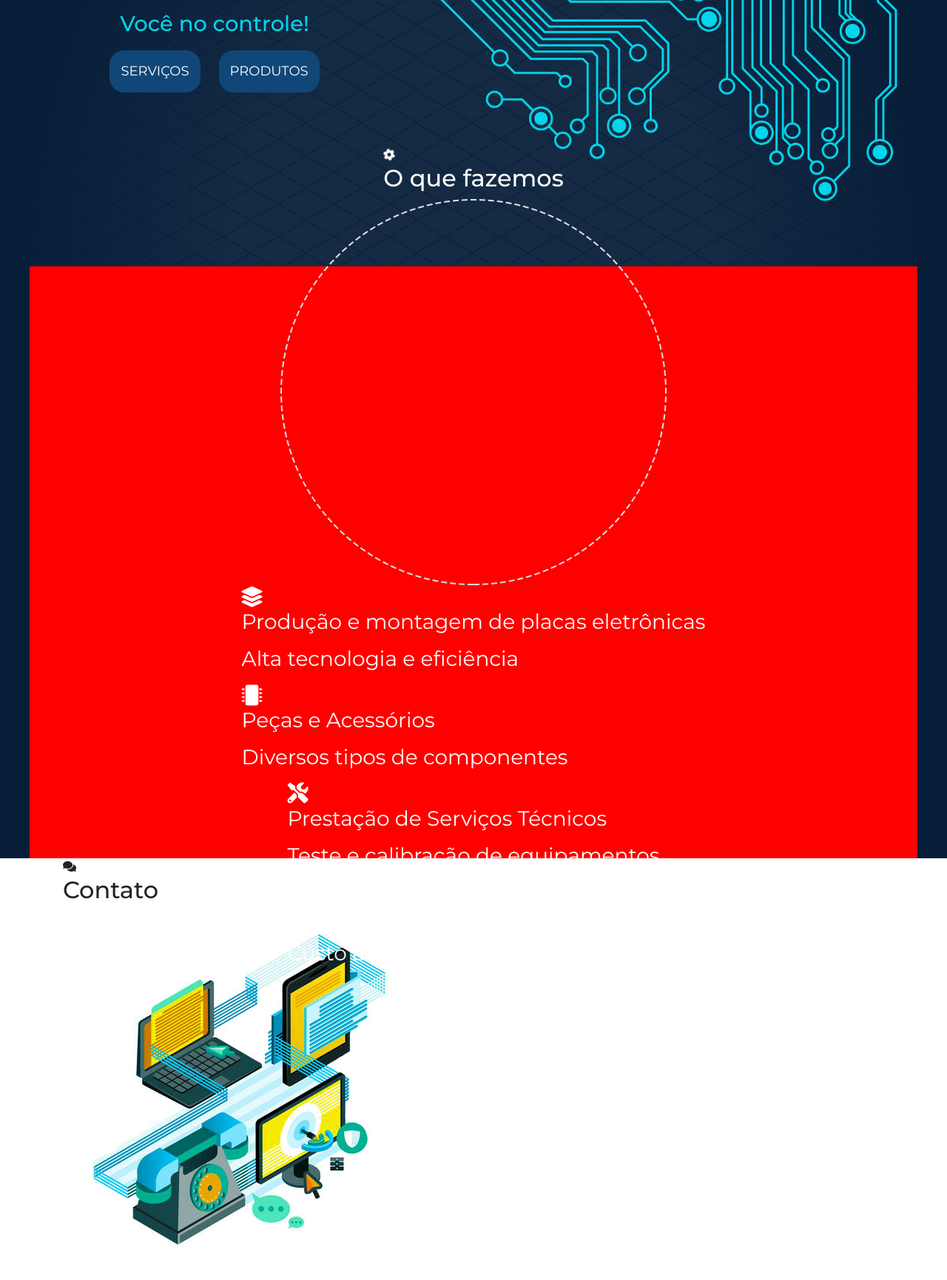
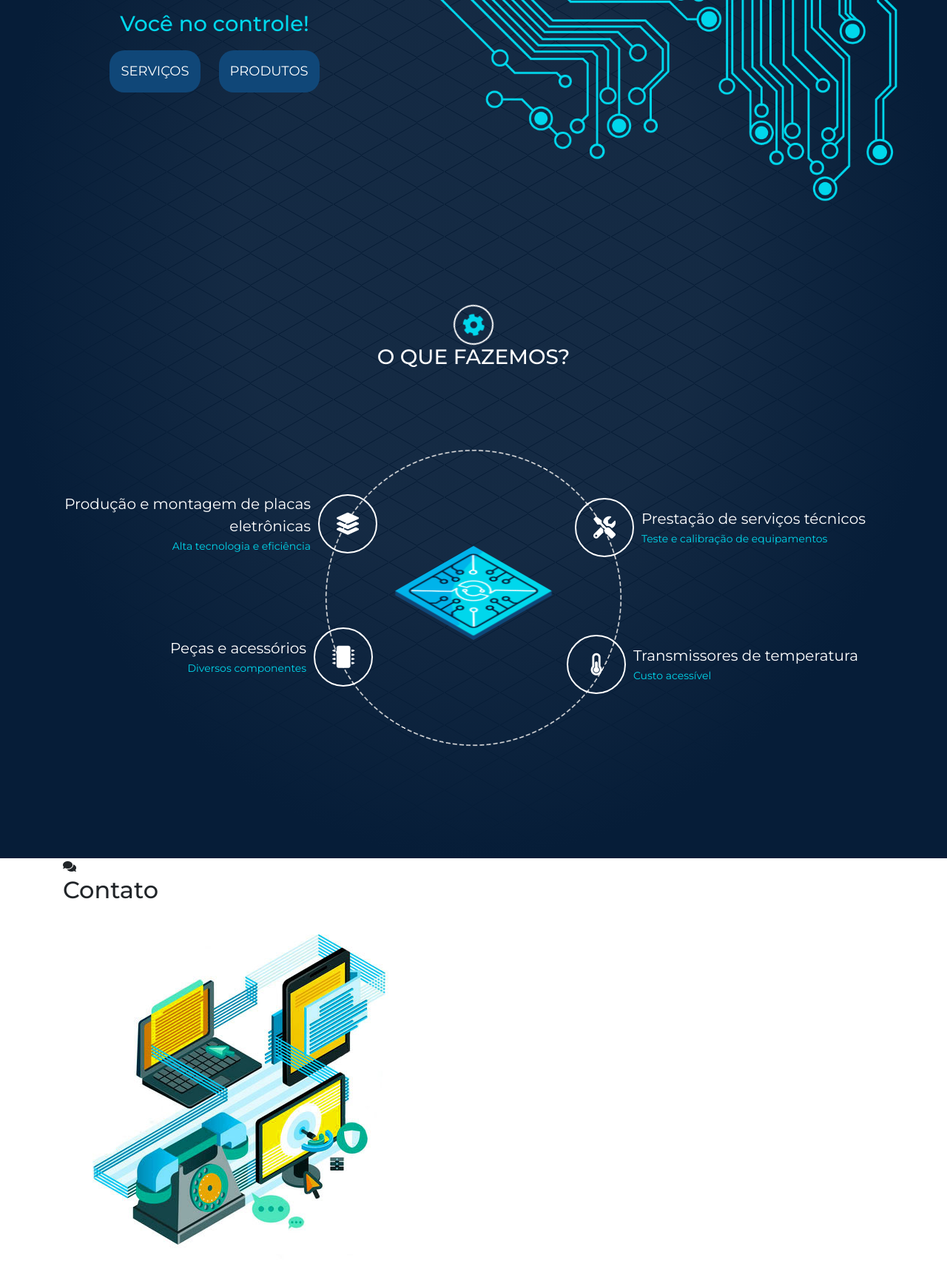
Before and after one commit to KaueAnjos/Onchip, a PHP site: page /pages/home.html in a window 1280 px wide. Shown: the part 450-2180 px from the top of the page at 74% size. Run offline with PHP 8.4, Linux system fonts and the light colour scheme.

Commit message:
First section almost finished and adjustments to the site style

```diff
--- a/assets/css/style-home.css
+++ b/assets/css/style-home.css
@@ -41,6 +41,11 @@ html {
     background-color: var(--light-color);
     border: none;
     border-radius: 15px;
+}
+
+.dropdown .btn.btn-secondary:hover {
+    transition: 0.5s;
+    background-color: var(--second-color);
 }
 
 .dropdown-menu button a {
@@ -205,13 +210,6 @@ header a:hover {
     }
 }
 
-.intro {
-    padding-top: 0;
-    background-image: radial-gradient(closest-side, rgba(6, 29, 56, 0.94), rgba(6, 29, 56, 0.94), #061d38), url("../img/intro-bg-grid.svg");
-    background-repeat: no-repeat, repeat;
-    background-size: auto, 75px 44px;
-    color: white;
-}
 
 /* Main */
 
@@ -313,9 +311,9 @@ section.intro .intro-container .second-block img {
 
 /* Services */
 
-section.intro .services-container{
+section.intro .services-container {
     position: relative;
-    background-color: red;
+    /* background-color: red; */
     width: 100%;
     height: 100vh;
     display: flex;
@@ -324,3 +322,200 @@ section.intro .services-container{
     justify-content: center;
     margin-top: 80px;
 }
+
+
+section.intro .title {
+    display: flex;
+    flex-direction: column;
+    align-items: center;
+    justify-content: center;
+}
+
+section.intro .title i {
+    color: var(--light-color);
+    border: 2px solid var(--white-color);
+    border-radius: 100%;
+    font-size: 30px;
+    padding: 10px;
+    animation: rotating 2s linear infinite;
+}
+
+@keyframes rotating {
+    0% {
+        transform: rotate(0);
+    }
+
+    100% {
+        transform: rotate(360deg);
+    }
+}
+
+section.intro .title h2 {
+    font-size: 28px;
+    text-transform: uppercase;
+}
+
+.services-wrapper {
+    position: relative;
+    width: 800px;
+    height: 600px;
+    display: flex;
+    align-items: center;
+    justify-content: center;
+}
+
+section.intro .services-wrapper .circle .iso-box {
+    display: flex;
+    justify-content: center;
+    align-items: center;
+    height: 100%;
+    position: absolute;
+}
+
+section.intro .services-wrapper .circle .iso-layers {
+    width: 150px;
+    height: 150px;
+    transform: rotateX(55deg) rotateZ(45deg);
+}
+
+section.intro .services-wrapper .circle .iso-layers::before,
+section.intro .services-wrapper .circle .iso-layers::after {
+    content: "";
+    position: absolute;
+    top: 0;
+    left: 0;
+    width: 100%;
+    height: 100%;
+}
+
+#s-intro #services #circle .iso-layers::before {
+    background: black;
+    animation: opacity 3s ease-in-out;
+    animation-iteration-count: infinite;
+    animation-direction: alternate;
+}
+
+section.intro .services-wrapper .circle .iso-layers::after {
+    background: url(../img/pcb-layer-cyan.png) no-repeat;
+    background-size: cover;
+    animation: transform 3s ease-in-out;
+    animation-iteration-count: infinite;
+    animation-direction: alternate;
+    box-shadow: 1px 1px 0 #104778, 2px 2px 0 #104778, 3px 3px 0 #104778, 4px 4px 0 #104778, 5px 5px 0 #104778, 6px 6px 0 #104778, 7px 7px 0 #104778;
+}
+
+@keyframes transform {
+    0% {
+        transform: translate(-10px, -10px);
+    }
+
+    100% {
+        transform: translate(-30px, -30px);
+    }
+}
+
+@keyframes opacity {
+    0% {
+        opacity: 0.4;
+        filter: blur(10px);
+    }
+
+    100% {
+        opacity: 0.2;
+        filter: blur(20px);
+    }
+}
+
+.circle {
+    position: absolute;
+    width: 400px;
+    height: 400px;
+    display: flex;
+    align-items: center;
+    justify-content: center;
+}
+
+.round-c {
+    width: 100%;
+    animation: spin 20s linear infinite;
+}
+
+@keyframes spin {
+    from {
+        transform: rotate(0deg)
+    }
+
+    to {
+        transform: rotate(360deg)
+    }
+}
+
+.service {
+    position: absolute;
+    display: flex;
+    align-items: center;
+    justify-content: center;
+    color: white;
+    max-width: 500px;
+}
+
+.service .text p {
+    margin: 0;
+    font-size: 20px;
+}
+
+.icon {
+    display: flex;
+    align-items: center;
+    justify-content: center;
+}
+
+.icon i {
+    width: 80px;
+    height: 80px;
+    font-size: 30px;
+    margin: 10px;
+    border: 2px solid white;
+    border-radius: 100%;
+    padding: 20px;
+    display: flex;
+    align-items: center;
+    justify-content: center;
+
+}
+
+.container-left,
+.container-right {
+    display: flex;
+    position: relative;
+}
+
+.left.top span,
+.left.bottom span,
+.right.top span,
+.right.bottom span {
+    color: var(--light-color);
+    font-size: 14px;
+}
+
+.left.top {
+    left: -620px;
+    top: -150px;
+    text-align: right;
+}
+
+.left.bottom {
+    left: -410px;
+    bottom: -130px;
+    text-align: right;
+}
+
+.right.top {
+    right: -530px;
+    top: -145px;
+}
+
+.right.bottom {
+    right: -520px;
+    bottom: -140px;
+}
--- a/assets/css/style-teste.css
+++ b/assets/css/style-teste.css
@@ -697,7 +697,7 @@ header a:hover {
   }
 }
 
-.intro {
+#s-intro {
   padding-top: 0;
   background-image: radial-gradient(closest-side, rgba(6, 29, 56, 0.94), rgba(6, 29, 56, 0.94), #061d38), url("../img/intro-bg-grid.svg");
   background-repeat: no-repeat, repeat;
--- a/pages/home.html
+++ b/pages/home.html
@@ -38,7 +38,7 @@
   <header id="navbar">
 
     <div id="h-logo" class="logo">
-      <a href="#s-intro"><img src="../assets/img/logo-onchip-c02.png" alt="Logo OnChip" /></a>
+      <a href="#"><img src="../assets/img/logo-onchip-c02.png" alt="Logo OnChip" /></a>
     </div>
 
     <a id="main-nav-toggle" href="javascript:void(0)">
@@ -81,7 +81,7 @@
           <img src="../assets/img/logo-onchip-a02.png" alt="Logo Onchip">
           <h1>Você no controle!</h1>
           <div class="btn-container">
-            <button><a href="#">Serviços</a></button>
+            <button><a href="#services">Serviços</a></button>
             <button><a href="#">Produtos</a></button>
           </div>
 
@@ -94,51 +94,67 @@
       <div class="services-container">
 
         <div class="title">
-          <i class="fas fa-cog fa-spin icon-circle-lg"></i>
-          <h2>O que fazemos</h2>
+          <i class="fas fa-cog"></i>
+          <h2>O que fazemos?</h2>
         </div>
 
-        <div id="circle">
-          <img class="round-c" src="../assets/img/round-circle.png" alt="">
-          <div class="iso-box">
-            <div class="iso-layers"></div>
+        <div class="services-wrapper">
+
+          <div class="circle">
+            <img src="../assets/img/round-circle.png" class="round-c">
+            <div class="iso-box">
+              <div class="iso-layers"></div>
+            </div>
+          </div>
+
+          <!-- ESQUERDA -->
+          <div class="container-left">
+            <div class="service left top">
+              <div class="text">
+                <p>Produção e montagem de placas eletrônicas</p>
+                <span>Alta tecnologia e eficiência</span>
+              </div>
+              <div class="icon">
+                <i class="fas fa-layer-group"></i>
+              </div>
+            </div>
+
+            <div class="service left bottom">
+              <div class="text">
+                <p>Peças e acessórios</p>
+                <span>Diversos componentes</span>
+              </div>
+              <div class="icon">
+                <i class="fas fa-microchip"></i>
+              </div>
+            </div>
+          </div>
+
+
+          <!-- DIREITA -->
+          <div class="container-right">
+            <div class="service right top">
+              <div class="icon">
+                <i class="fas fa-tools"></i>
+              </div>
+              <div class="text">
+                <p>Prestação de serviços técnicos</p>
+                <span>Teste e calibração de equipamentos</span>
+              </div>
+            </div>
+
+            <div class="service right bottom">
+              <div class="icon">
+                <i class="fas fa-thermometer-half"></i>
+              </div>
+              <div class="text">
+                <p>Transmissores de temperatura</p>
+                <span>Custo acessível</span>
+              </div>
+            </div>
           </div>
         </div>
-
-        <div class="serv-itens">
-          <h3 class="icon-side">
-            <i class="fas fa-layer-group icon-circle-md"></i>
-            <div>
-              <p>Produção e montagem de placas eletrônicas</p>
-              <p>Alta tecnologia e eficiência</p>
-            </div>
-          </h3>
-          <h3 class="icon-side">
-            <i class="fas fa-microchip icon-circle-md"></i>
-            <div>
-              <p>Peças e Acessórios</p>
-              <p>Diversos tipos de componentes</p>
-            </div>
-          </h3>
-        </div>
-
-        <div class="serv-itens">
-          <h3 class="icon-side">
-            <i class="fas fa-tools icon-circle-md"></i>
-            <div>
-              <p>Prestação de Serviços Técnicos</p>
-              <p>Teste e calibração de equipamentos</p>
-            </div>
-          </h3>
-          <h3 class="icon-side">
-            <i class="fas fa-thermometer-half icon-circle-md"></i>
-            <div>
-              <p>Transmissores de Temperatura</p>
-              <p>Custo acessível</p>
-            </div>
-          </h3>
-        </div>
-
+      </div>
       </div>
     </section>
 
```
